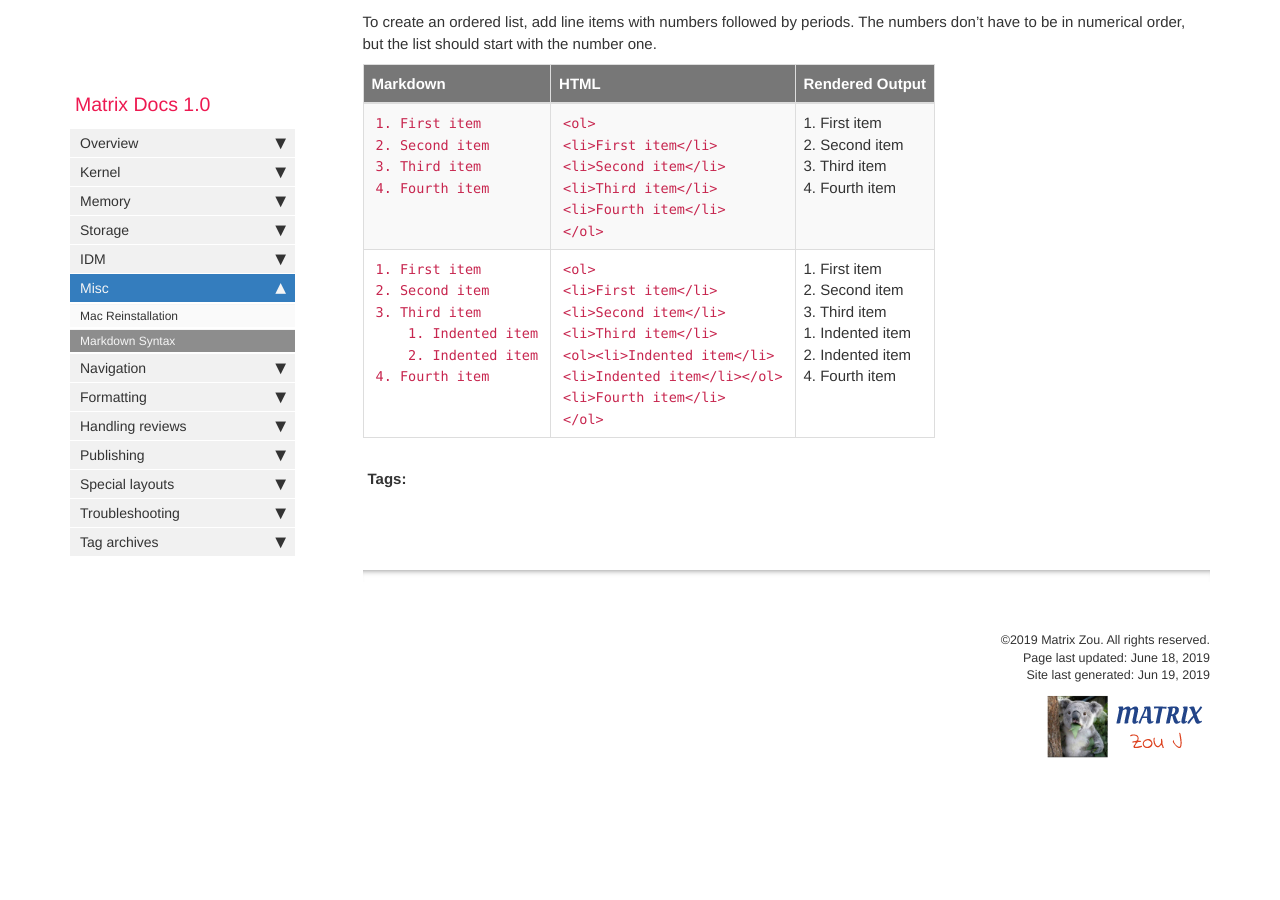
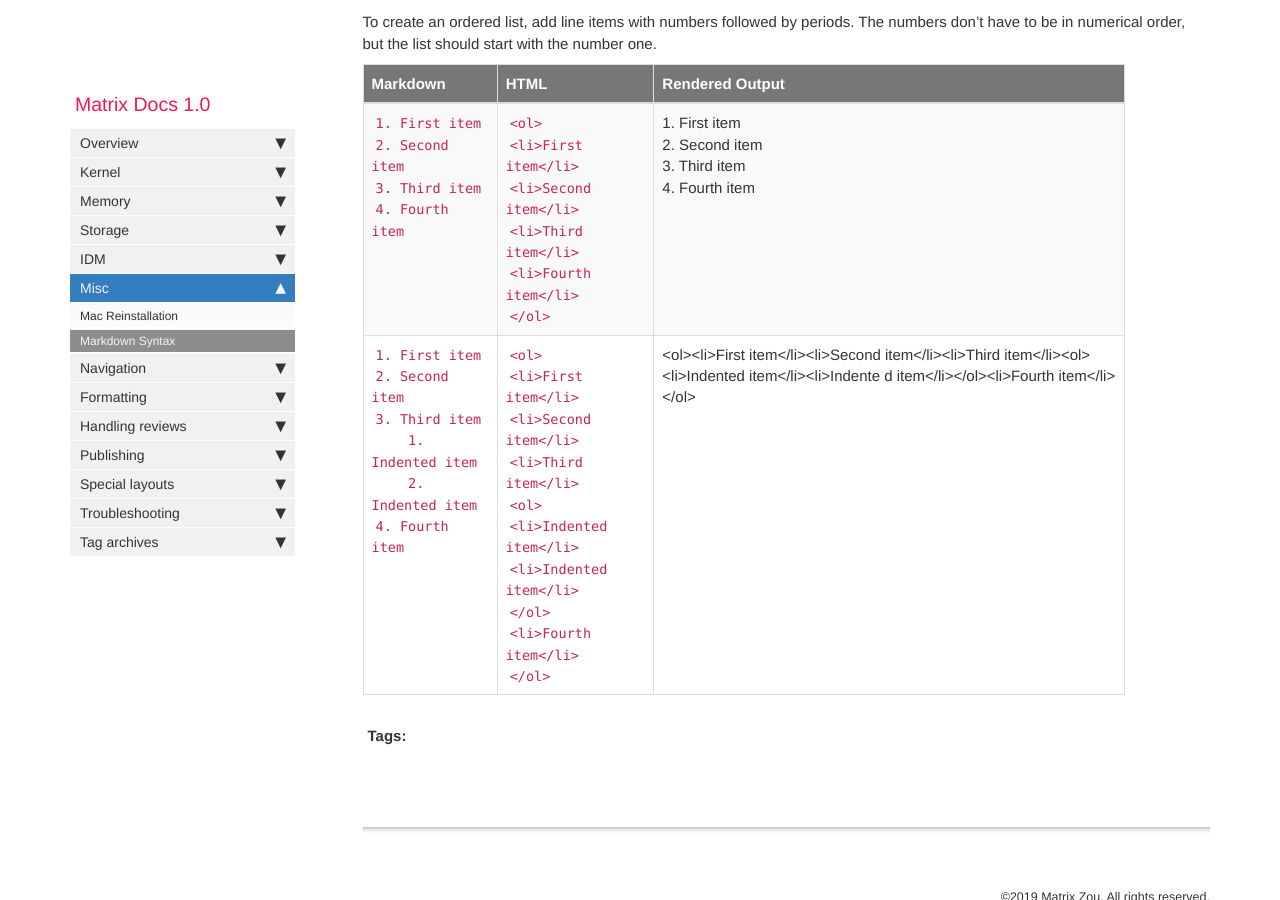
Before and after one commit to matrixzj/documentations, a Jekyll site: the page built from pages/misc/misc_markdown.md, in a window 1280 px wide and 900 px high, scrolled down 3092 px. Built offline with Jekyll 4.4.1, drawn with Linux system fonts in a browser that asks for light colours; comment, search, counter and statistics services are not loaded; before the commit the page ends 3922 px from its top, so only the background shows below that.

Commit message:
There are 1 files have been modified at 2019-06-19 02:50:23 . 	-rw-r--r-- 1 jzou ops 5737 Jun 19 02:50 pages/misc/misc_markdown.md No files have been added. No files have been deleted. No file type has been changed.

```diff
--- a/pages/misc/misc_markdown.md
+++ b/pages/misc/misc_markdown.md
@@ -97,7 +97,7 @@
 **Markdown** | **HTML** | **Rendered Output**
 ------------- | ------------- | -----
 `1. First item`<br>`2. Second item`<br>`3. Third item`<br>`4. Fourth item ` | `<ol>`<br>`<li>First item</li>`<br>`<li>Second item</li>`<br>`<li>Third item</li>`<br>`<li>Fourth item</li>`<br>`</ol> ` | 1. First item<br>2. Second item<br>3. Third item<br>4. Fourth item
-`1. First item`<br>`2. Second item`<br>`3. Third item`<br>`    1. Indented item`<br>`    2. Indented item`<br>`4. Fourth item ` | `<ol>`<br>`<li>First item</li>`<br>`<li>Second item</li>`<br>`<li>Third item</li>`<br>`<ol><li>Indented item</li>`<br>`<li>Indented item</li></ol>`<br>`<li>Fourth item</li>`<br>`</ol> ` | 1. First item<br>2. Second item<br>3. Third item<br>     1. Indented item<br>    2. Indented item<br>4. Fourth item
+`1. First item`<br>`2. Second item`<br>`3. Third item`<br>`    1. Indented item`<br>`    2. Indented item`<br>`4. Fourth item ` | `<ol>`<br>`<li>First item</li>`<br>`<li>Second item</li>`<br>`<li>Third item</li>`<br>`<ol>`<br>`<li>Indented item</li>`<br>`<li>Indented item</li>`<br>`</ol>`<br>`<li>Fourth item</li>`<br>`</ol> ` | <ol><li>First item</li><li>Second item</li><li>Third item</li><ol><li>Indented item</li><li>Indente    d item</li></ol><li>Fourth item</li></ol>
 {: .table-bordered }
 
 {% include links.html %}
```
